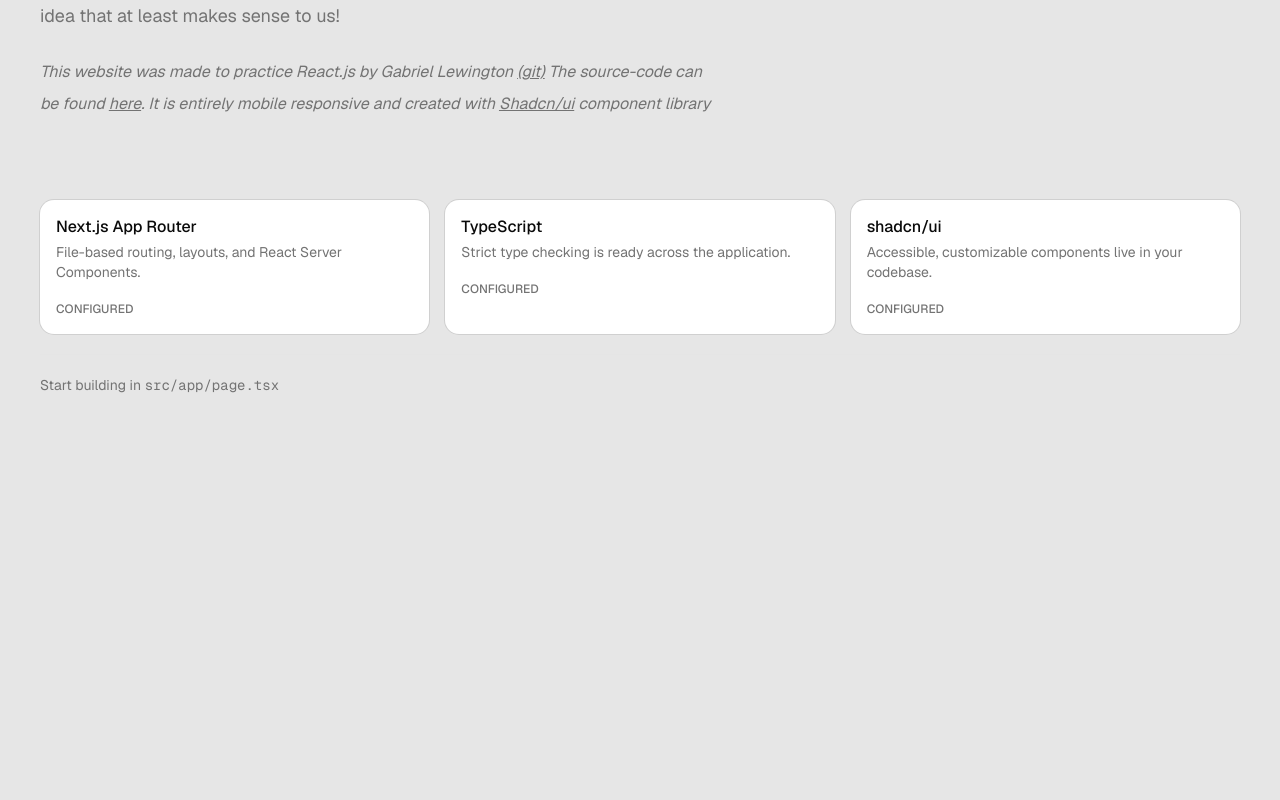
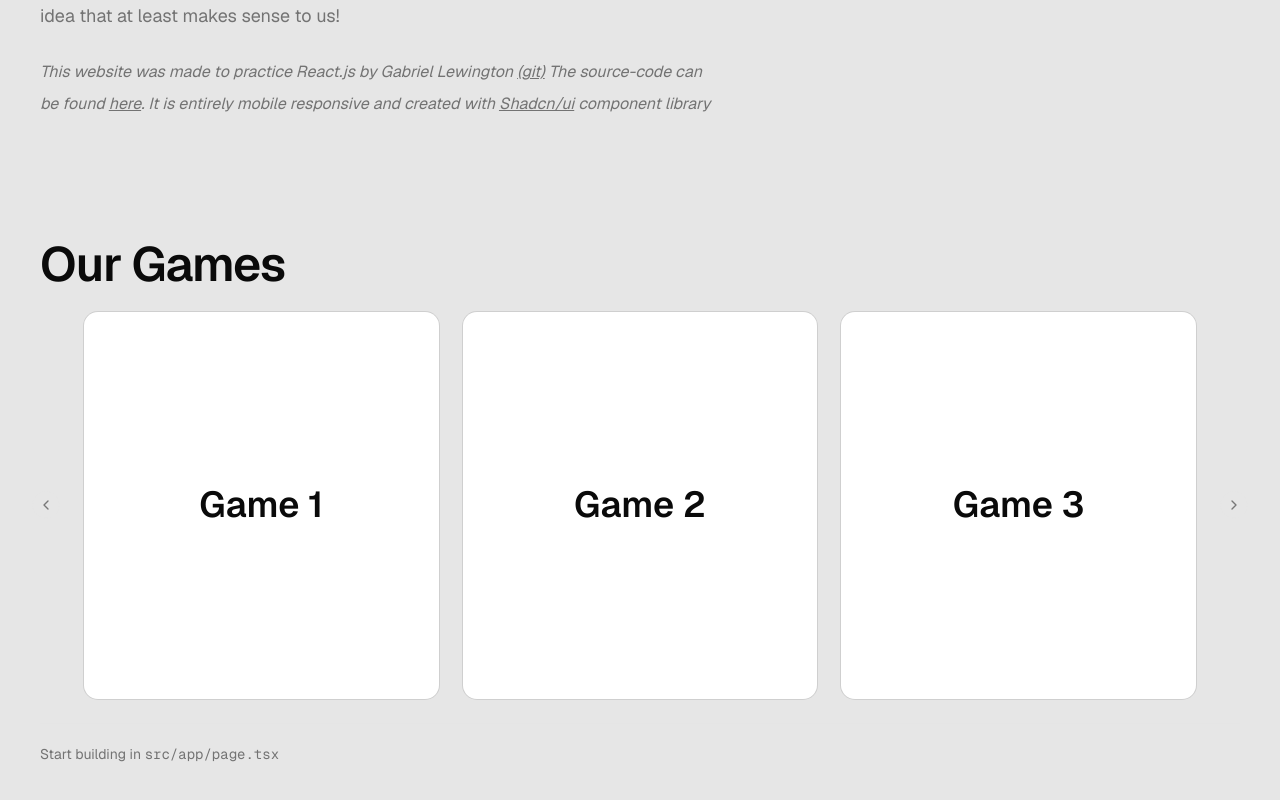
Before and after one commit to FirePenguin99/BSG-Website, a Next.js app in the folder bsg-website/: page / in a window 1280 px wide. Shown: the part 396-1196 px from the top of the page. Before the commit the page ends 839 px from the top, so only its background shows below. Built offline with nearby package versions, Linux system fonts and the light colour scheme.

Commit message:
feat: homepage game carousel

```diff
--- a/bsg-website/package.json
+++ b/bsg-website/package.json
@@ -12,6 +12,8 @@
     "@base-ui/react": "^1.8.0",
     "class-variance-authority": "^0.7.1",
     "cn": "^0.4.0",
+    "embla-carousel-autoplay": "^8.6.0",
+    "embla-carousel-react": "^8.6.0",
     "lucide-react": "^1.53.0",
     "next": "16.4.0",
     "next-themes": "^0.4.6",
--- a/bsg-website/src/app/page.tsx
+++ b/bsg-website/src/app/page.tsx
@@ -1,30 +1,9 @@
 import Link from "next/link";
-import {
-  Card,
-  CardContent,
-  CardDescription,
-  CardHeader,
-  CardTitle,
-} from "@/components/ui/card";
-
-const foundations = [
-  {
-    name: "Next.js App Router",
-    description: "File-based routing, layouts, and React Server Components.",
-  },
-  {
-    name: "TypeScript",
-    description: "Strict type checking is ready across the application.",
-  },
-  {
-    name: "shadcn/ui",
-    description: "Accessible, customizable components live in your codebase.",
-  },
-];
+import GameCarousel from "@/components/game_carousel";
 
 export default function Home() {
   return (
-    <main className="mx-auto flex w-full flex-col px-6 py-8 sm:px-10 sm:py-12">
+    <main className="mx-auto max-w-7xl flex w-full flex-col px-6 py-8 sm:px-10 sm:py-12">
       <section className="flex flex-1 flex-col justify-center py-5">
         <p className="mb-4 text-sm font-medium text-muted-foreground">
           Our dream Indie game studio...
@@ -48,28 +27,17 @@ export default function Home() {
           </Link>
           <p className="inline">{". It is entirely mobile responsive and created with "}</p>
           <Link className="inline text-link underline" href="https://ui.shadcn.com/docs">
-          Shadcn/ui
+            Shadcn/ui
           </Link>
           <p className="inline">{" component library"}</p>
         </div>
-        <div
-          className="mt-20 grid gap-4 sm:grid-cols-2 lg:grid-cols-3"
-          id="foundations"
-        >
-          {foundations.map((foundation) => (
-            <Card key={foundation.name}>
-              <CardHeader>
-                <CardTitle>{foundation.name}</CardTitle>
-                <CardDescription>{foundation.description}</CardDescription>
-              </CardHeader>
-              <CardContent>
-                <span className="text-xs font-medium text-muted-foreground">
-                  CONFIGURED
-                </span>
-              </CardContent>
-            </Card>
-          ))}
-        </div>
+      </section>
+
+      <div className="my-5 md:my-10"></div>
+
+      <section>
+        <h2 className="max-w-3xl my-5 text-3xl font-semibold tracking-tight text-balance sm:text-5xl">Our Games</h2>
+        <GameCarousel className="my-5" />
       </section>
 
       <footer className="border-t pt-5 text-sm text-muted-foreground">
--- /dev/null
+++ b/bsg-website/src/components/game_carousel.tsx
@@ -0,0 +1,58 @@
+import {
+    Carousel,
+    CarouselContent,
+    CarouselItem,
+    CarouselNext,
+    CarouselPrevious,
+} from "@/components/ui/carousel"
+import Autoplay from "embla-carousel-autoplay"
+import { Card, CardContent } from "@/components/ui/card"
+
+export interface GameCarouselProps {
+    className?: string;
+}
+
+const data = [
+    {
+        title: "Game 1",
+        description: "A fun and exciting game!"
+    },
+    {
+        title: "Game 2",
+        description: "Another great game!"
+    },
+    {
+        title: "Game 3",
+        description: "Yet another amazing game!"
+    },
+];
+
+export default function GameCarousel({ className }: GameCarouselProps) {
+    return (
+        <section className={className} aria-label="Game carousel">
+            <Carousel className="md:mx-10"
+            // plugins={[
+            //     Autoplay({
+            //     delay: 2000,
+            //     }),
+            // ]}
+            >
+                <CarouselContent>
+                    {data.map((game, index) => (
+                        <CarouselItem key={index} className="md:basis-1/2 lg:basis-1/3">
+                            <div className="p-1">
+                                <Card>
+                                    <CardContent className="flex aspect-square items-center justify-center p-6">
+                                        <span className="text-4xl font-semibold">{game.title}</span>
+                                    </CardContent>
+                                </Card>
+                            </div>
+                        </CarouselItem>
+                    ))}
+                </CarouselContent>
+                <CarouselPrevious className="hidden md:flex" />
+                <CarouselNext className="hidden md:flex" />
+            </Carousel>
+        </section>
+    );
+}
--- a/bsg-website/src/components/navigation_header.tsx
+++ b/bsg-website/src/components/navigation_header.tsx
@@ -44,8 +44,9 @@ export function NavigationHeader({ pageUrls: tagAndUrls }: NavigationHeaderProps
     const router = useRouter()
 
     return (
-        <header className="w-screen h-36 bg-backerground flex items-center justify-between">
-            <Image src={logo} alt="Logo" className="h-full object-contain w-fit md:pl-4 py-2" onClick={() => router.push('/')} />
+        <header className="w-screen  h-36 bg-backerground ">
+            <div className="mx-auto h-full max-w-7xl flex items-center justify-between">
+                <Image src={logo} alt="Logo" className="h-full object-contain w-fit md:pl-4 py-2" onClick={() => router.push('/')}/>
                 {isMobile && (
                     <DropdownMenu>
                         <DropdownMenuTrigger render={<Button variant="ghost" className="py-2 h-full aspect-square object-contain"/>}>
@@ -78,6 +79,7 @@ export function NavigationHeader({ pageUrls: tagAndUrls }: NavigationHeaderProps
                         <ThemeToggle label={true}></ThemeToggle>
                     </nav>
                 )}
+            </div>
         </header>
     );
 }
--- /dev/null
+++ b/bsg-website/src/components/ui/carousel.tsx
@@ -0,0 +1,242 @@
+"use client"
+
+import * as React from "react"
+import { cn } from "cn"
+import useEmblaCarousel, {
+  type UseEmblaCarouselType,
+} from "embla-carousel-react"
+
+import { Button } from "@/components/ui/button"
+import { ChevronLeftIcon, ChevronRightIcon } from "lucide-react"
+
+type CarouselApi = UseEmblaCarouselType[1]
+type UseCarouselParameters = Parameters<typeof useEmblaCarousel>
+type CarouselOptions = UseCarouselParameters[0]
+type CarouselPlugin = UseCarouselParameters[1]
+
+type CarouselProps = {
+  opts?: CarouselOptions
+  plugins?: CarouselPlugin
+  orientation?: "horizontal" | "vertical"
+  setApi?: (api: CarouselApi) => void
+}
+
+type CarouselContextProps = {
+  carouselRef: ReturnType<typeof useEmblaCarousel>[0]
+  api: ReturnType<typeof useEmblaCarousel>[1]
+  scrollPrev: () => void
+  scrollNext: () => void
+  canScrollPrev: boolean
+  canScrollNext: boolean
+} & CarouselProps
+
+const CarouselContext = React.createContext<CarouselContextProps | null>(null)
+
+function useCarousel() {
+  const context = React.useContext(CarouselContext)
+
+  if (!context) {
+    throw new Error("useCarousel must be used within a <Carousel />")
+  }
+
+  return context
+}
+
+function Carousel({
+  orientation = "horizontal",
+  opts,
+  setApi,
+  plugins,
+  className,
+  children,
+  ...props
+}: React.ComponentProps<"div"> & CarouselProps) {
+  const [carouselRef, api] = useEmblaCarousel(
+    {
+      ...opts,
+      axis: orientation === "horizontal" ? "x" : "y",
+    },
+    plugins
+  )
+  const [canScrollPrev, setCanScrollPrev] = React.useState(false)
+  const [canScrollNext, setCanScrollNext] = React.useState(false)
+
+  const onSelect = React.useCallback((api: CarouselApi) => {
+    if (!api) return
+    setCanScrollPrev(api.canScrollPrev())
+    setCanScrollNext(api.canScrollNext())
+  }, [])
+
+  const scrollPrev = React.useCallback(() => {
+    api?.scrollPrev()
+  }, [api])
+
+  const scrollNext = React.useCallback(() => {
+    api?.scrollNext()
+  }, [api])
+
+  const handleKeyDown = React.useCallback(
+    (event: React.KeyboardEvent<HTMLDivElement>) => {
+      if (event.key === "ArrowLeft") {
+        event.preventDefault()
+        scrollPrev()
+      } else if (event.key === "ArrowRight") {
+        event.preventDefault()
+        scrollNext()
+      }
+    },
+    [scrollPrev, scrollNext]
+  )
+
+  React.useEffect(() => {
+    if (!api || !setApi) return
+    setApi(api)
+  }, [api, setApi])
+
+  React.useEffect(() => {
+    if (!api) return
+    onSelect(api)
+    api.on("reInit", onSelect)
+    api.on("select", onSelect)
+
+    return () => {
+      api?.off("select", onSelect)
+    }
+  }, [api, onSelect])
+
+  return (
+    <CarouselContext.Provider
+      value={{
+        carouselRef,
+        api: api,
+        opts,
+        orientation:
+          orientation || (opts?.axis === "y" ? "vertical" : "horizontal"),
+        scrollPrev,
+        scrollNext,
+        canScrollPrev,
+        canScrollNext,
+      }}
+    >
+      <div
+        onKeyDownCapture={handleKeyDown}
+        className={cn("relative", className)}
+        role="region"
+        aria-roledescription="carousel"
+        data-slot="carousel"
+        {...props}
+      >
+        {children}
+      </div>
+    </CarouselContext.Provider>
+  )
+}
+
+function CarouselContent({ className, ...props }: React.ComponentProps<"div">) {
+  const { carouselRef, orientation } = useCarousel()
+
+  return (
+    <div
+      ref={carouselRef}
+      className="overflow-hidden"
+      data-slot="carousel-content"
+    >
+      <div
+        className={cn(
+          "flex",
+          orientation === "horizontal" ? "-ml-4" : "-mt-4 flex-col",
+          className
+        )}
+        {...props}
+      />
+    </div>
+  )
+}
+
+function CarouselItem({ className, ...props }: React.ComponentProps<"div">) {
+  const { orientation } = useCarousel()
+
+  return (
+    <div
+      role="group"
+      aria-roledescription="slide"
+      data-slot="carousel-item"
+      className={cn(
+        "min-w-0 shrink-0 grow-0 basis-full",
+        orientation === "horizontal" ? "pl-4" : "pt-4",
+        className
+      )}
+      {...props}
+    />
+  )
+}
+
+function CarouselPrevious({
+  className,
+  variant = "outline",
+  size = "icon-sm",
+  ...props
+}: React.ComponentProps<typeof Button>) {
+  const { orientation, scrollPrev, canScrollPrev } = useCarousel()
+
+  return (
+    <Button
+      data-slot="carousel-previous"
+      variant={variant}
+      size={size}
+      className={cn(
+        "absolute touch-manipulation rounded-full",
+        orientation === "horizontal"
+          ? "inset-y-0 -left-12 my-auto"
+          : "-top-12 left-1/2 -translate-x-1/2 rotate-90",
+        className
+      )}
+      disabled={!canScrollPrev}
+      onClick={scrollPrev}
+      {...props}
+    >
+      <ChevronLeftIcon />
+      <span className="sr-only">Previous slide</span>
+    </Button>
+  )
+}
+
+function CarouselNext({
+  className,
+  variant = "outline",
+  size = "icon-sm",
+  ...props
+}: React.ComponentProps<typeof Button>) {
+  const { orientation, scrollNext, canScrollNext } = useCarousel()
+
+  return (
+    <Button
+      data-slot="carousel-next"
+      variant={variant}
+      size={size}
+      className={cn(
+        "absolute touch-manipulation rounded-full",
+        orientation === "horizontal"
+          ? "inset-y-0 -right-12 my-auto"
+          : "-bottom-12 left-1/2 -translate-x-1/2 rotate-90",
+        className
+      )}
+      disabled={!canScrollNext}
+      onClick={scrollNext}
+      {...props}
+    >
+      <ChevronRightIcon />
+      <span className="sr-only">Next slide</span>
+    </Button>
+  )
+}
+
+export {
+  type CarouselApi,
+  Carousel,
+  CarouselContent,
+  CarouselItem,
+  CarouselPrevious,
+  CarouselNext,
+  useCarousel,
+}
--- /dev/null
+++ b/bsg-website/src/components/ui/separator.tsx
@@ -0,0 +1,24 @@
+"use client"
+
+import { Separator as SeparatorPrimitive } from "@base-ui/react/separator"
+import { cn } from "cn"
+
+function Separator({
+  className,
+  orientation = "horizontal",
+  ...props
+}: SeparatorPrimitive.Props) {
+  return (
+    <SeparatorPrimitive
+      data-slot="separator"
+      orientation={orientation}
+      className={cn(
+        "shrink-0 bg-border data-horizontal:h-px data-horizontal:w-full data-vertical:w-px data-vertical:self-stretch",
+        className
+      )}
+      {...props}
+    />
+  )
+}
+
+export { Separator }
```
Also changed, not shown: 1 other file (tests, documents, lock files or other folders). Lines whose indentation alone changed are shown as unchanged.
